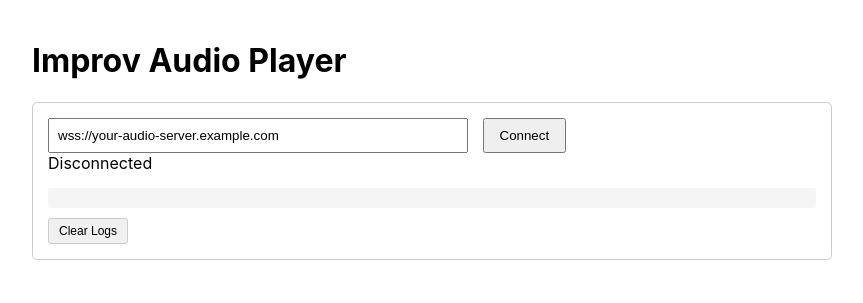
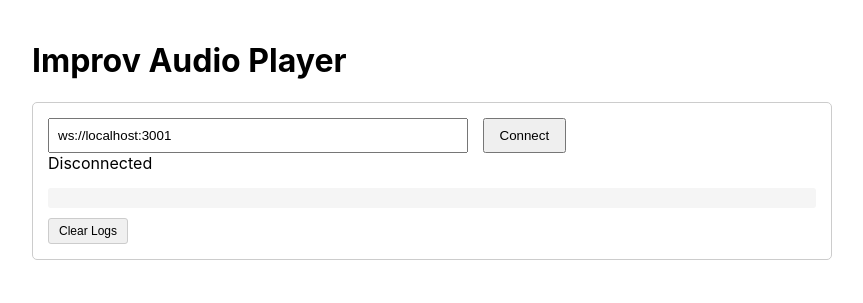
Before and after one commit to Resonate-Protocol/audio-sdk-js, a website with bundled scripts: page index.html in a window 1280 px wide. Shown: the whole page, without its empty margins (208-1071 px from the left). Built offline with nearby package versions, Linux system fonts and the light colour scheme; files whose address does not match are found by name.

Commit message:
Update default URL

```diff
--- a/index.html
+++ b/index.html
@@ -75,7 +75,7 @@
         <input
           type="text"
           id="url-input"
-          value="wss://your-audio-server.example.com"
+          value="ws://localhost:3001"
           placeholder="WebSocket URL"
         />
         <button id="connect-button">Connect</button>
```
